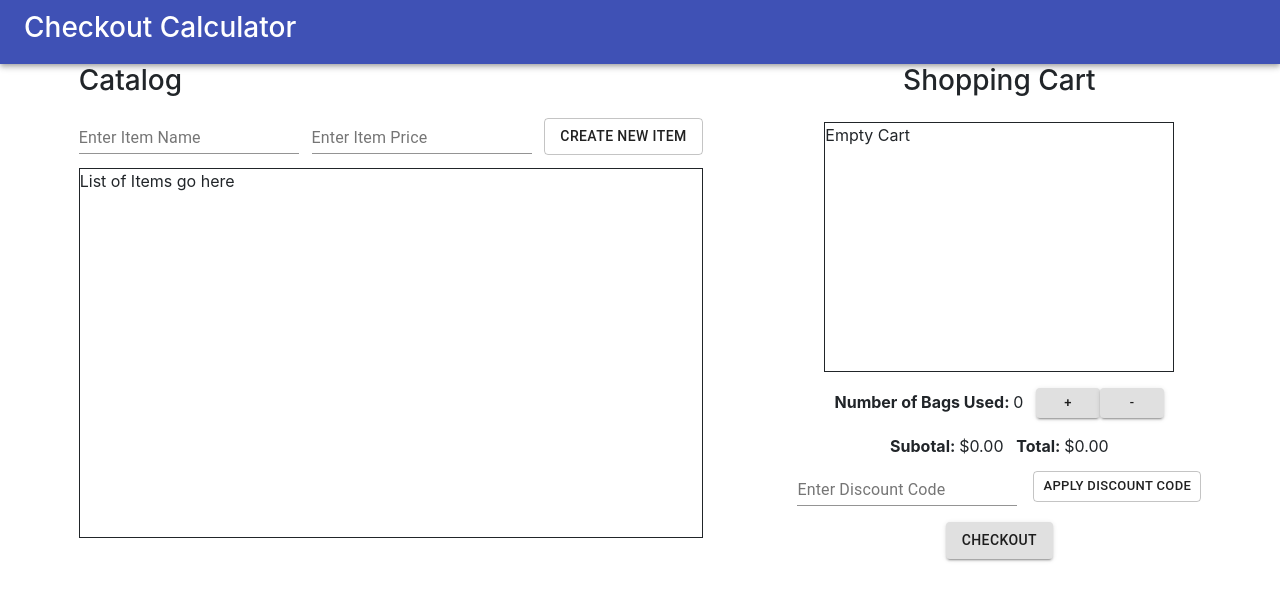
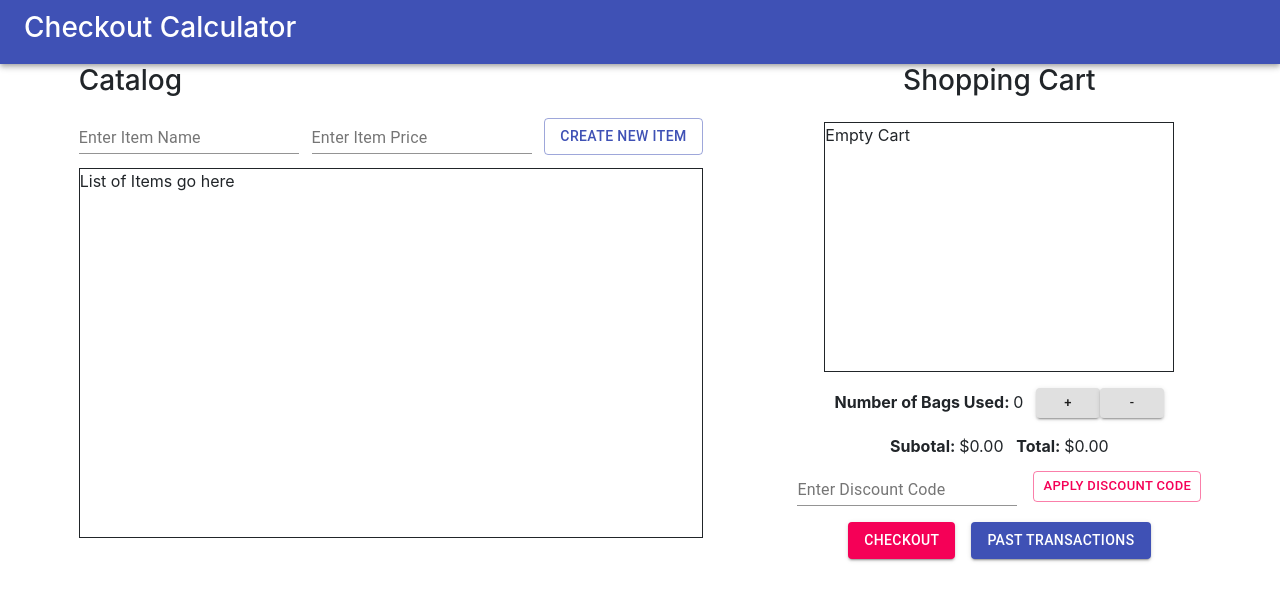
Before and after one commit to jj-kanu/price-calculator-web-app, a React (Create React App) app in the folder React/calculator/: page / in a window 1280 px wide. Shown: the top 600 px of the page. Built offline with nearby package versions, Linux system fonts and the light colour scheme.

Commit message:
Added Button for viewing past transactions

```diff
--- a/React/calculator/src/components/calculator.jsx
+++ b/React/calculator/src/components/calculator.jsx
@@ -62,7 +62,11 @@ class Calculator extends Component {
                 style={{ marginRight: "0.8rem" }}
                 label="Enter Item Price"
               />
-              <Button variant="outlined" style={{ marginTop: "0.8rem" }}>
+              <Button
+                color="primary"
+                variant="outlined"
+                style={{ marginTop: "0.8rem" }}
+              >
                 Create New Item
               </Button>
             </form>
@@ -125,6 +129,7 @@ class Calculator extends Component {
                   />
                   <Button
                     size="small"
+                    color="secondary"
                     variant="outlined"
                     style={{ marginTop: "0.8rem" }}
                   >
@@ -133,7 +138,16 @@ class Calculator extends Component {
                 </form>
               </Grid>
               <Grid item>
-                <Button variant="contained">Checkout</Button>
+                <Button
+                  variant="contained"
+                  color="secondary"
+                  style={{ marginRight: "1rem" }}
+                >
+                  Checkout
+                </Button>
+                <Button variant="contained" color="primary">
+                  Past Transactions
+                </Button>
               </Grid>
             </Grid>
           </Grid>
```
